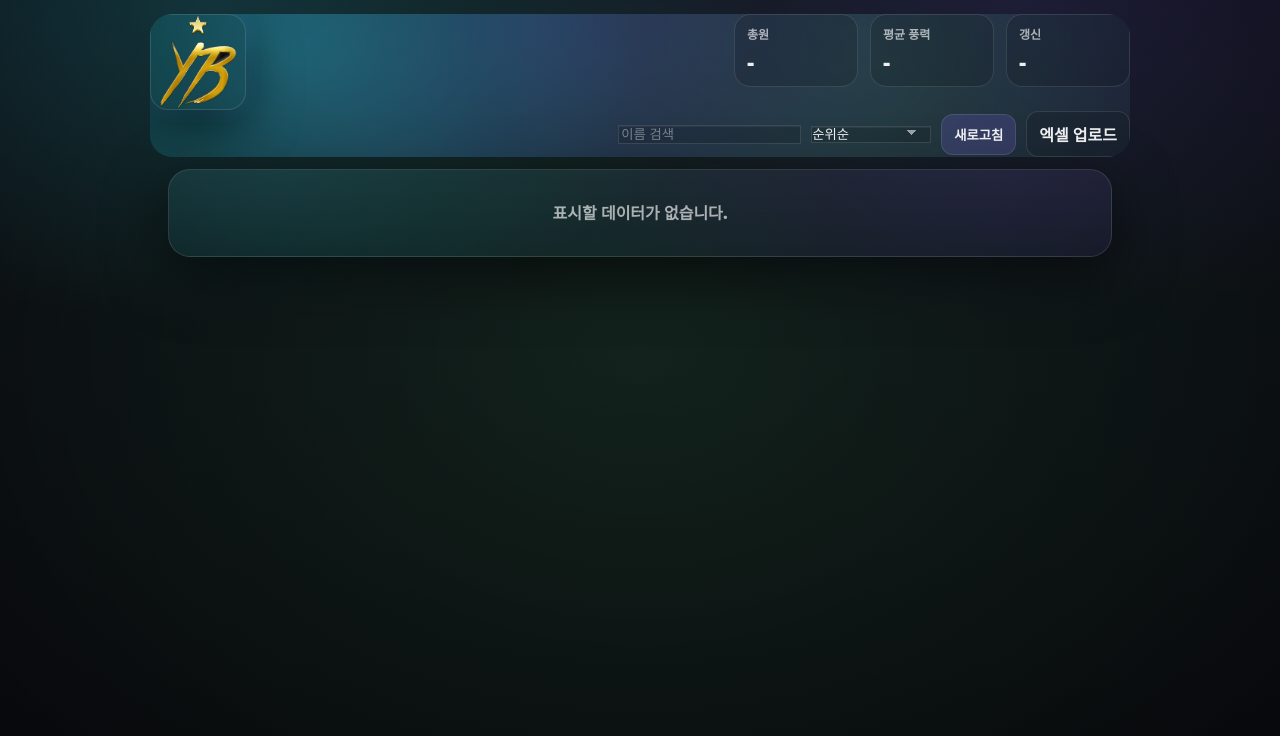
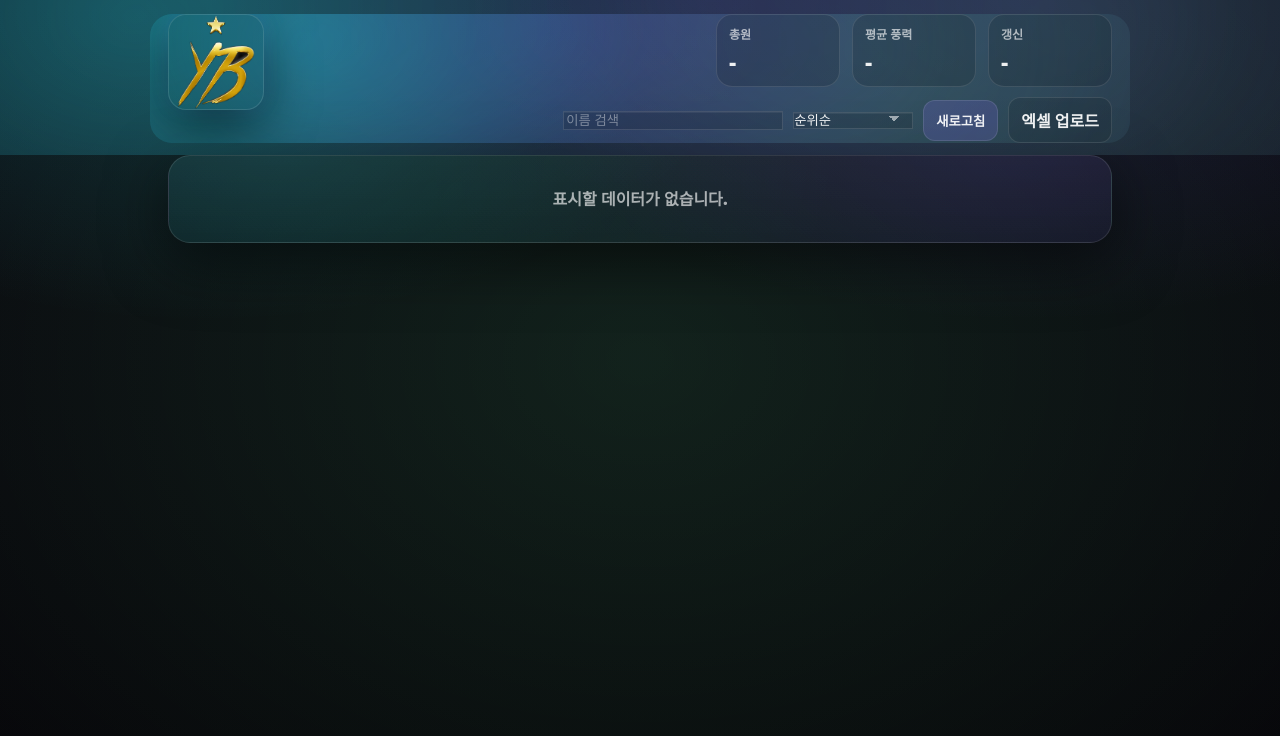
Before and after one commit to jjana88888-code/yxlinfo, a plain HTML site: page index.html in a window 1280 px wide. Drawn offline with Linux system fonts and the light colour scheme; no server answers.

Commit message:
Add files via upload

```diff
--- a/index.html
+++ b/index.html
@@ -4,7 +4,7 @@
   <meta charset="utf-8" />
   <meta name="viewport" content="width=device-width,initial-scale=1" />
   <title>YB 랭킹</title>
-  <link rel="stylesheet" href="./styles.css?v=5j-fit-1" />
+  <link rel="stylesheet" href="./styles.css?v=5k-headalign-1" />
 </head>
 <body>
   <header class="hero">
--- a/styles.css
+++ b/styles.css
@@ -39,7 +39,7 @@ body{
 }
 
 .hero{ padding: 14px 18px 12px; }
-.heroInner{ max-width: var(--contentW); margin: 0 auto; }
+.heroInner{ max-width: var(--contentW); margin: 0 auto; padding: 0 18px; }
 
 .card{
   background: linear-gradient(180deg, var(--card), var(--card2));
@@ -48,16 +48,16 @@ body{
   box-shadow: var(--shadow);
 }
 
-.headline{ display:grid; grid-template-columns: 120px 1fr; align-items:start; gap: 16px; }
+.headline{ display:grid; grid-template-columns: 120px 1fr; gap: 16px; align-items:start; }
 
 
-.brand{ width: 120px; display:flex; align-items:flex-start; justify-content:flex-start; position: relative; }
+.brand{ width: 120px; display:flex; align-items:flex-start; justify-content:flex-start; }
 
 .logo{ width: 96px; height: 96px; object-fit: contain; border-radius: 18px; border: 1px solid rgba(255,255,255,.12); background: rgba(0,0,0,.10); box-shadow: 0 18px 60px rgba(0,0,0,.55), 0 0 18px rgba(46,231,255,.10), 0 0 14px rgba(124,92,255,.08); }
 .brandName{ font-weight: 950; letter-spacing: .2px; font-size: 18px; }
 .brandSub{ color: var(--muted); font-weight: 900; font-size: 12px; margin-top: 2px; }
 
-.stats{ display:flex; gap: 12px; flex-wrap: wrap; justify-content:flex-end; align-self: flex-end; max-width: 100%; }
+.stats{ display:flex; justify-content:flex-end; gap: 12px; flex-wrap: wrap; }
 
 .stat{
   padding: 10px 12px;
@@ -71,7 +71,7 @@ body{
 .statValue{ margin-top: 6px; font-weight: 950; font-size: 20px; font-variant-numeric: tabular-nums; }
 .statValue.small{ font-size: 13px; color: rgba(105,240,255,.9); }
 
-.toolbar{ display:flex; justify-content:flex-end; align-items:center; gap: 12px; flex-wrap: wrap; max-width: 100%; width: 100%; }
+.toolbar{ display:flex; justify-content:flex-end; align-items:center; gap: 10px; flex-wrap: wrap; }
 
 
 .legend{ display:flex; gap: 10px; flex-wrap: wrap; align-items:center;
@@ -92,12 +92,12 @@ body{
 .s2{ background: var(--t2); }
 .s3{ background: var(--t3); }
 
-.actions{ display:flex; gap: 10px; flex-wrap: wrap; justify-content:flex-end; align-items:center; max-width: 100%; width: 100%; }
+.actions{ display:flex; justify-content:flex-end; align-items:center; gap: 10px; flex-wrap: wrap; }
 
 
 .search, .select{ min-width: 110px; max-width: 140px; }
 
-.search{ min-width: 180px; max-width: 260px; }
+.search{ min-width: 170px; max-width: 240px; width: 220px; }
 
 .select{ min-width: 120px; }
 .search:focus,.select:focus{ border-color: rgba(105,240,255,.35); }
@@ -254,7 +254,7 @@ body{
 }
 
 
-.rightBlock{ width: 100%; display:flex; flex-direction:column; align-items:stretch; gap: 12px; min-width: 0; }
+.rightBlock{ min-width:0; display:grid; grid-template-rows: auto auto; gap: 10px; }
 
 
 
@@ -315,7 +315,7 @@ body{
 }
 
 /* Make table panel follow the same width as header */
-.panel{ max-width: var(--contentW); margin: 0 auto; }
+.panel{ max-width: var(--contentW); margin: 0 auto; border-radius: var(--radius); }
 
 /* Header-wide gradient wash (from logo effect) */
 .hero{
@@ -353,3 +353,29 @@ body{
   box-shadow: 0 0 0 2px rgba(46,231,255,.22), 0 0 0 6px rgba(124,92,255,.10);
   border-color: rgba(46,231,255,.28);
 }
+
+.hero{ position: relative; overflow: hidden; }
+.hero::before{
+  content:"";
+  position:absolute;
+  inset:-60px;
+  background:
+    radial-gradient(700px 520px at 14% 28%, rgba(46,231,255,.22), transparent 65%),
+    radial-gradient(760px 560px at 55% 18%, rgba(124,92,255,.18), transparent 70%),
+    radial-gradient(760px 620px at 82% 34%, rgba(101,255,154,.12), transparent 72%),
+    linear-gradient(135deg, rgba(46,231,255,.08), rgba(124,92,255,.06));
+  filter: blur(10px);
+  opacity: .9;
+  pointer-events:none;
+  z-index: 0;
+}
+.heroInner{ position: relative; z-index: 1; }
+
+/* Prevent any header element from overflowing the panel width */
+.heroInner, .headline, .rightBlock, .stats, .toolbar, .actions{ min-width:0; }
+
+.search:focus, .select:focus, .btn:focus{ outline: none; }
+.search:focus-visible, .select:focus-visible, .btn:focus-visible{
+  box-shadow: 0 0 0 3px rgba(124,92,255,.22), inset 0 1px 0 rgba(255,255,255,.06);
+  border-color: rgba(124,92,255,.35);
+}
```
